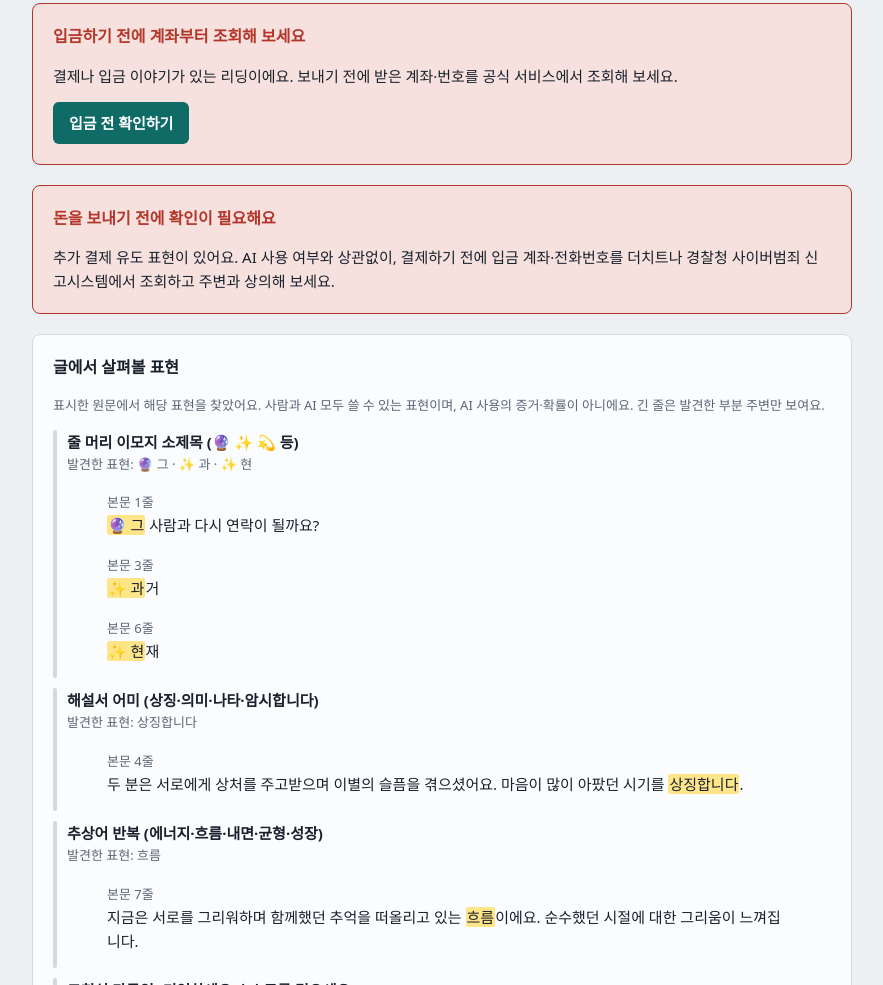
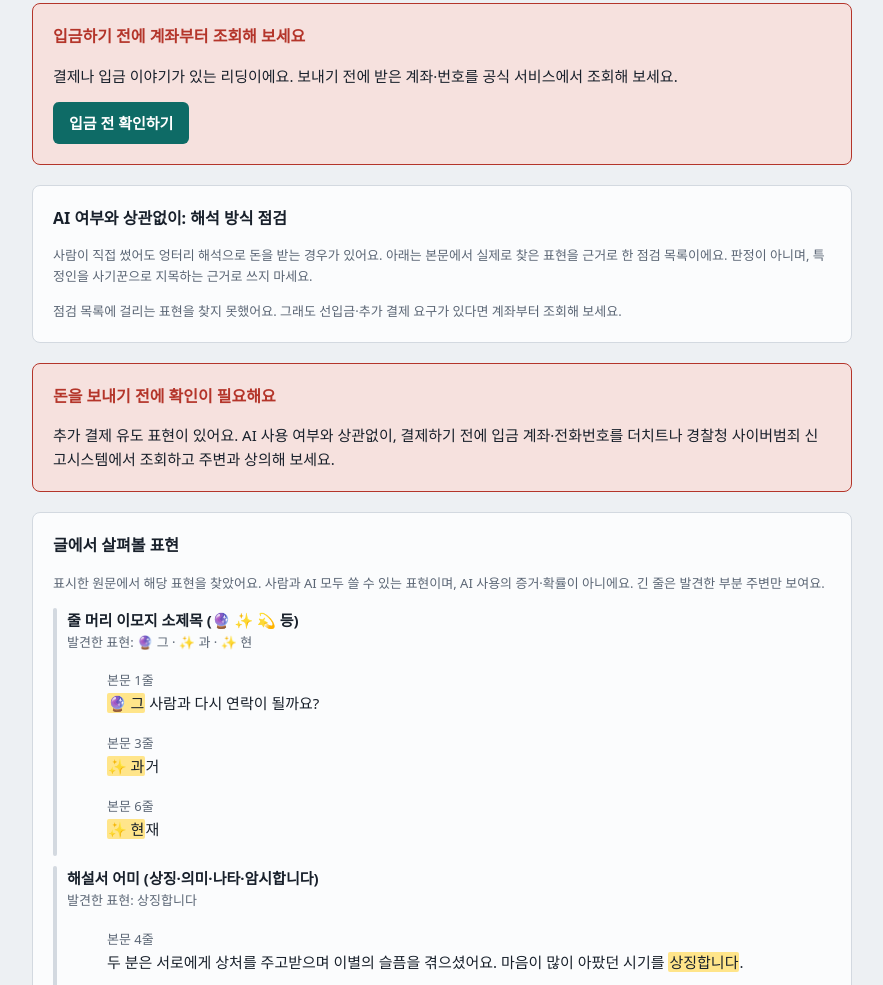
Before and after one commit to jvix356/tarot-check, a website with bundled scripts: page index.html in a window 1280 px wide. Shown: the part 2095-3080 px from the top of the page, without its empty margins (198-1081 px from the left). Built offline with nearby package versions, Linux system fonts and the light colour scheme; files whose address does not match are found by name.

Commit message:
AI 여부와 상관없이 해석 방식 점검 기능 추가
reading-check-model.js, reading-check.js(module) 추가, index.html에 스크립트 연결, HANDOFF.md에 기능 설명. 브라우저 안에서만 동작, 새 수집 정보 없음. 전체 테스트 39개 통과.

Co-Authored-By: Claude Opus 5.5 <noreply@anthropic.com>

```diff
--- a/index.html
+++ b/index.html
@@ -263,6 +263,7 @@ footer p{margin:0}
 <script src="/deck-guide.js"></script>
 <script src="/deck-learn.js"></script>
 <script src="/card-photo.js"></script>
+<script type="module" src="/reading-check.js"></script>
 <script src="/compare-plus.js"></script>
 <script src="/precheck.js"></script>
 </body>
--- /dev/null
+++ b/reading-check-model.js
@@ -0,0 +1,66 @@
+// AI 여부와 상관없이 "엉터리 해석으로 돈 받기"를 점검하는 규칙 (브라우저·테스트 공용, 서버 전송 없음)
+// 판정이 아니라 점검 목록이에요. 근거는 본문에서 실제로 찾은 표현만 써요.
+
+// 누구에게나 들어맞는 말(바넘 효과로 알려진 유형)
+const BARNUM = /겉으로는[^.\n]{0,20}(?:속으로|속은|안으로)|남모를 (?:고민|아픔|상처)|주변 사람(?:들)?을 (?:잘 )?챙기|혼자 (?:감당|삭이|견디)|상처(?:를)? ?받은 적이|생각이 많은 (?:편|타입)|정이 많|사람을 쉽게 믿지 못|마음이 여린|겉은 강해 보이지만|인정받고 싶|변화를 원하고 있|선택의 기로/g;
+// 겁주는 말
+const FEAR = /저주|액운|살(?:이|을)? ?(?:껴|끼|꼈|낀)|귀신|빙의|업보|원한|조상(?:님)?(?:의)? ?(?:노|화)|신벌|흉운|큰일 ?(?:나|날)|불행이 (?:닥|찾아)|가족(?:에게|한테)? ?(?:안 좋은|화가)|죽음의 기운|나쁜 기운이 (?:붙|따라)/g;
+// 돈을 내면 해결된다는 말
+const PAY_FIX = /(?:굿|부적|천도재|살풀이|퇴마|정화|액막이|기도(?:비)?|비방|입금|송금|결제|비용|만 ?원|\d+ ?원)[^.\n]{0,25}(?:하면|해야|하셔야|풀|막|사라|좋아|해결)|(?:풀려면|막으려면|없애려면|해결하려면)[^.\n]{0,25}(?:굿|부적|기도|비용|입금|결제|만 ?원|\d+ ?원)/g;
+// 날짜·확률을 단정하는 예언
+const EXACT = /\d+ ?(?:일|주|개월|달) ?(?:안에|이내에?|후에?) ?(?:반드시|꼭|무조건|확실히)?[^.\n]{0,15}(?:연락|재회|돌아|결혼|합격|성공)|(?:\d{1,3} ?%|백 ?퍼센트) ?(?:확률|가능성)/g;
+// 리딩을 끊어 팔기
+const DRIP = /(?:더|자세히|깊이|정확히) (?:보려면|알려면|알고 싶으시면)|나머지는 (?:유료|추가|결제)|(?:추가|심층|상세) ?(?:리딩|상담)[^.\n]{0,20}(?:원|결제|입금)|여기까지(?:만)? ?(?:무료|보여)/g;
+
+const uniq = a => [...new Set(a.map(x => x.trim()).filter(Boolean))];
+const find = (re, t) => uniq(t.match(re) || []);
+
+export function tokens(t) {
+  return (String(t).replace(/[^가-힣\s]/g, ' ').match(/[가-힣]{2,}/g) || [])
+    .map(x => x.replace(/(으로|에서|에게|까지|부터|처럼|하고|해요|했어요|합니다|입니다|이에요|예요|이며|은|는|이|가|을|를|의|에|도|와|과|로)$/, ''))
+    .filter(x => x.length >= 2);
+}
+
+// 카드 이름이 적힌 문단이 웨이트 원전 뜻(정·역 모두)과 하나도 겹치지 않으면 표시해요
+export function cardMismatch(text, rwsCards) {
+  if (!rwsCards) return [];
+  const paras = String(text).split(/\n\s*\n/), res = [];
+  // '힘'·'별'·'달'·'탑' 같은 한 글자 이름은 오탐이 많아 빼요
+  const names = Object.keys(rwsCards).filter(n => n.length >= 2);
+  for (const name of names) {
+    for (const p of paras) {
+      if (!p.includes(name) || p.length < 40) continue;
+      // 한 문단에 카드가 여러 장이면 어느 문장이 어느 카드 해석인지 알 수 없어 비교하지 않아요
+      if (names.filter(n => p.includes(n)).length > 1) continue;
+      const mine = tokens(p), base = tokens(rwsCards[name].join(' '));
+      if (!base.some(k => mine.some(m => m.includes(k) || (k.includes(m) && m.length >= 2)))) res.push(name);
+    }
+  }
+  return uniq(res).slice(0, 4);
+}
+
+// 반환: [{ level: 'high'|'mid'|'low', title, evidence: [...] }]
+export function checkReading(text, rwsCards) {
+  const t = String(text || '');
+  if (t.trim().length < 20) return [];
+  const fear = find(FEAR, t), pay = find(PAY_FIX, t), exact = find(EXACT, t), drip = find(DRIP, t), barnum = find(BARNUM, t), mis = cardMismatch(t, rwsCards);
+  const items = [];
+  if (fear.length && pay.length) items.push({ level: 'high', key: 'fear_pay', title: '겁을 준 뒤 돈으로 해결하자는 흐름', evidence: [...fear.slice(0, 3), ...pay.slice(0, 2)] });
+  else if (pay.length) items.push({ level: 'mid', key: 'pay_fix', title: '돈을 내면 해결된다는 말', evidence: pay.slice(0, 3) });
+  else if (fear.length) items.push({ level: 'mid', key: 'fear', title: '겁주는 말', evidence: fear.slice(0, 4) });
+  if (exact.length) items.push({ level: 'mid', key: 'exact', title: '날짜·확률을 단정하는 예언', evidence: exact.slice(0, 3) });
+  if (drip.length) items.push({ level: 'mid', key: 'drip', title: '리딩을 끊어서 추가 결제로 유도', evidence: drip.slice(0, 3) });
+  if (barnum.length >= 3) items.push({ level: 'low', key: 'barnum', title: '누구에게나 들어맞는 말이 많아요', evidence: barnum.slice(0, 4) });
+  if (mis.length) items.push({ level: 'low', key: 'card_mismatch', title: '적힌 카드의 전통적인 뜻과 거의 관련 없는 해석', evidence: mis });
+  return items;
+}
+
+export const EXPLAIN = {
+  fear_pay: '사람이 썼든 AI가 썼든, 겁을 준 뒤 돈으로 해결하자는 흐름이면 결제 전에 꼭 멈추고 주변과 상의하세요.',
+  pay_fix: '타로 리딩은 결제로 결과가 바뀐다고 보장할 수 없어요.',
+  fear: '불안을 키운 뒤 추가 상담이나 결제를 권하는지 살펴보세요.',
+  exact: '타로로 날짜나 확률을 보장할 수 없어요. 맞지 않을 때 "추가 리딩"을 권하는 경우가 있어요.',
+  drip: '처음엔 일부만 보여주고 나머지를 유료로 파는 방식이에요. 결제 전 전체 비용을 먼저 물어보세요.',
+  barnum: '이런 말은 대부분의 사람에게 맞게 느껴져요(바넘 효과). 내 상황에만 해당하는 구체적인 내용이 있는지 따져 보세요.',
+  card_mismatch: '이 카드가 나온 문단에 웨이트 원전(퍼블릭 도메인)의 정방향·역방향 뜻과 겹치는 표현이 없어요. 덱마다 해석이 다를 수 있으니 어떤 덱의 어떤 뜻으로 읽었는지 물어보세요.',
+};
--- /dev/null
+++ b/reading-check.js
@@ -0,0 +1,36 @@
+// 판독 결과에 "AI 여부와 상관없이: 해석 방식 점검"을 붙여요. 모든 분석은 브라우저 안에서만 해요.
+import { checkReading, EXPLAIN } from './reading-check-model.js';
+
+const out = document.getElementById('out');
+const txt = document.getElementById('txt');
+let rws = null;
+fetch('/data/decks.json').then(r => (r.ok ? r.json() : null)).then(j => { rws = j?.decks?.find(d => d.id === 'rws')?.cards || null; if (out?.children.length) render(); }).catch(() => {});
+
+function el(tag, cls, text) { const n = document.createElement(tag); if (cls) n.className = cls; if (text != null) n.textContent = text; return n; }
+
+function render() {
+  if (!out || !txt) return;
+  document.getElementById('readingCheck')?.remove();
+  const t = txt.value || '';
+  if (t.trim().length < 20) return;
+  const items = checkReading(t, rws);
+  const sec = el('section', 'panel'); sec.id = 'readingCheck';
+  sec.appendChild(el('h3', null, 'AI 여부와 상관없이: 해석 방식 점검'));
+  sec.appendChild(el('p', 'note', '사람이 직접 썼어도 엉터리 해석으로 돈을 받는 경우가 있어요. 아래는 본문에서 실제로 찾은 표현을 근거로 한 점검 목록이에요. 판정이 아니며, 특정인을 사기꾼으로 지목하는 근거로 쓰지 마세요.'));
+  if (!items.length) sec.appendChild(el('p', 'note', '점검 목록에 걸리는 표현을 찾지 못했어요. 그래도 선입금·추가 결제 요구가 있다면 계좌부터 조회해 보세요.'));
+  else {
+    const ul = el('ul', 'ev');
+    for (const it of items) {
+      const li = el('li', it.level === 'high' ? 'ai' : it.level === 'mid' ? 'warn' : ''), d = el('div');
+      const h = el('p', null, it.title); h.style.fontWeight = '600';
+      d.append(h, el('p', 'reason', (it.key === 'card_mismatch' ? '카드: ' : '발견한 표현: ') + it.evidence.join(' / ')), el('p', 'note', EXPLAIN[it.key]));
+      li.appendChild(d); ul.appendChild(li);
+    }
+    sec.appendChild(ul);
+  }
+  const anchor = out.querySelector('section.danger') || out.querySelector('section');
+  if (anchor?.nextSibling) out.insertBefore(sec, anchor.nextSibling); else out.appendChild(sec);
+}
+
+window.addEventListener('tc:analysis', () => setTimeout(render, 120));
+if (window.__tcLast && out?.children.length) setTimeout(render, 300);
```
Also changed, not shown: HANDOFF.md (+7 -0 lines).
